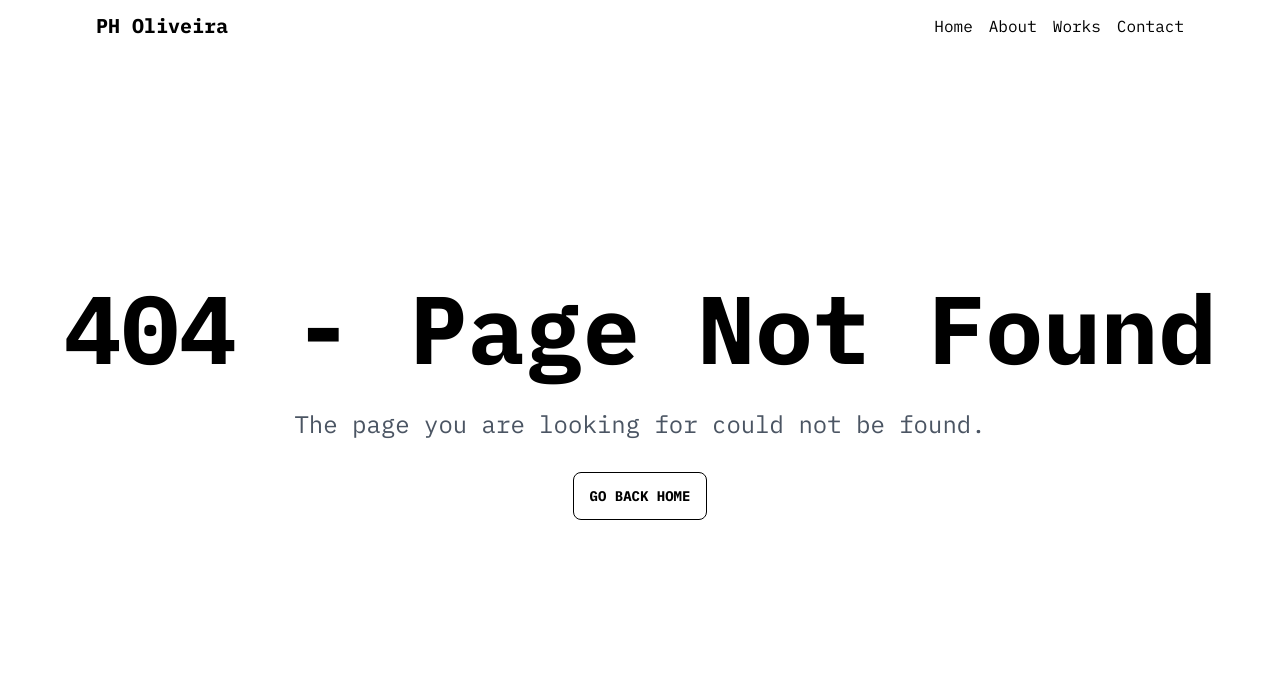
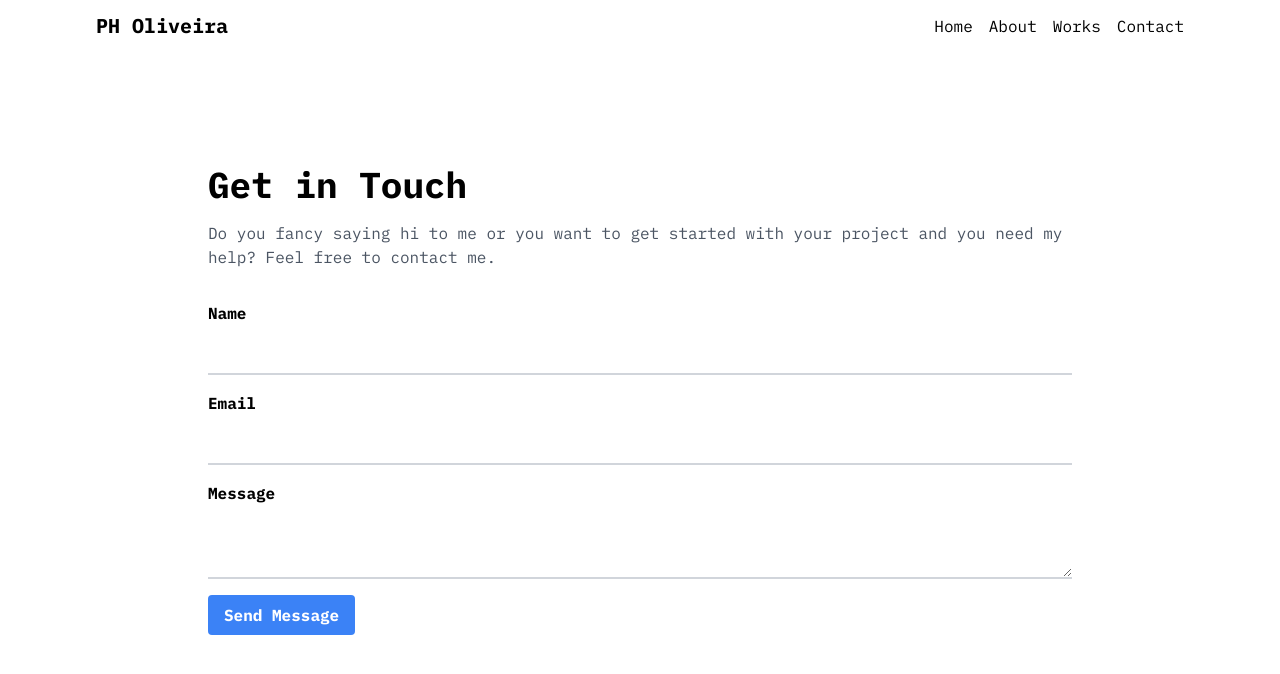
Before and after one commit to PauloHSOliveira/new-portfolio, a Next.js app: page /contact in a window 1280 px wide. Before the commit this address had no page. Shown: the top 674 px of the page. Built offline with nearby package versions, Linux system fonts and the light colour scheme.

Commit message:
contact page

```diff
--- a/package.json
+++ b/package.json
@@ -19,7 +19,9 @@
     "postcss": "8.4.23",
     "react": "18.2.0",
     "react-dom": "18.2.0",
+    "react-hook-form": "^7.43.9",
     "react-icons": "^4.8.0",
+    "react-tippy": "^1.4.0",
     "tailwindcss": "3.3.2",
     "typescript": "5.0.4"
   },
--- a/src/pages/about/index.tsx
+++ b/src/pages/about/index.tsx
@@ -136,7 +136,7 @@ export default function About() {
   return (
     <>
       <div className="p-4 md:p-24">
-        <div className="text-gray-900 text-3xl md:text-5xl p-4 md:p-12">
+        <div className="text-gray-900 text-3xl md:text-5xl pt-12 pb-4 px-4 md:p-12">
           <p>
             I am a passionate <strong>software engineer</strong> specialized in
             <strong> front-end</strong> development, <strong>design</strong> and
@@ -151,8 +151,8 @@ export default function About() {
         />
       </div>
       <div className="bg-gray-900 w-full h-96"></div>
-      <div className="p-4 md:p-24">
-        <div className="text-gray-900 text-5xl">How i work</div>
+      <div className="w-screen p-8">
+        <div className="text-gray-900 text-5xl text-left">How I work</div>
         <TwoThirdsOneThird
           text={text2}
           position="left"
--- /dev/null
+++ b/src/pages/contact/index.tsx
@@ -0,0 +1,103 @@
+import { useForm } from 'react-hook-form'
+
+function Contact() {
+  const {
+    register,
+    handleSubmit,
+    formState: { errors },
+  } = useForm()
+
+  const onSubmit = (data: any) => {
+    // eslint-disable-next-line no-console
+    console.log(data)
+  }
+
+  return (
+    <div className="max-w-4xl mx-auto my-8 px-4">
+      <h1 className="text-4xl font-bold mb-4">Get in Touch</h1>
+      <p className="text-gray-600 mb-8">
+        Do you fancy saying hi to me or you want to get started with your
+        project and you need my help? Feel free to contact me.
+      </p>
+      <form onSubmit={handleSubmit(onSubmit)} className="space-y-4">
+        <div className="flex flex-col">
+          <label htmlFor="name" className="font-semibold mb-2">
+            Name
+          </label>
+          <input
+            id="name"
+            type="text"
+            className={`py-2 border-b-2 border-gray-300 focus:outline-none focus:border-blue-500 ${
+              errors.name ? 'border-red-500' : ''
+            }`}
+            {...register('name', { required: true })}
+          />
+          {/* {errors.name && (
+            <Tooltip position="right-end" title="Name is required">
+              <span className="text-red-500 mt-2 text-sm">
+                Name is required
+              </span>
+            </Tooltip>
+          )} */}
+        </div>
+        <div className="flex flex-col">
+          <label htmlFor="email" className="font-semibold mb-2">
+            Email
+          </label>
+          <input
+            id="email"
+            type="email"
+            className={`py-2 border-b-2 border-gray-300 focus:outline-none focus:border-blue-500 ${
+              errors.email ? 'border-red-500' : ''
+            }`}
+            {...register('email', { required: true })}
+          />
+          {/* {errors.email && (
+            <Tooltip
+              title="Email is required"
+              position="right"
+              arrow={true}
+              distance={10}
+            >
+              <span className="text-red-500 mt-2 text-sm">
+                Email is required
+              </span>
+            </Tooltip>
+          )} */}
+        </div>
+        <div className="flex flex-col">
+          <label htmlFor="message" className="font-semibold mb-2">
+            Message
+          </label>
+          <textarea
+            id="message"
+            className={`py-2 border-b-2 border-gray-300 focus:outline-none focus:border-blue-500 ${
+              errors.message ? 'border-red-500' : ''
+            }`}
+            {...register('message', { required: true })}
+          />
+          {/* {errors.message && (
+            <Tooltip
+              title="Message is required"
+              position="right"
+              arrow={true}
+              distance={10}
+            >
+              <span className="text-red-500 mt-2 text-sm">
+                Message is required
+              </span>
+            </Tooltip>
+          )} */}
+        </div>
+        <button
+          type="submit"
+          className="bg-blue-500 hover:bg-blue-700 text-white font-semibold py-2 px-4 rounded"
+        >
+          Send Message
+        </button>
+      </form>
+    </div>
+  )
+}
+
+export default Contact
```
Also changed, not shown: 1 other file (tests, documents, lock files or other folders).
